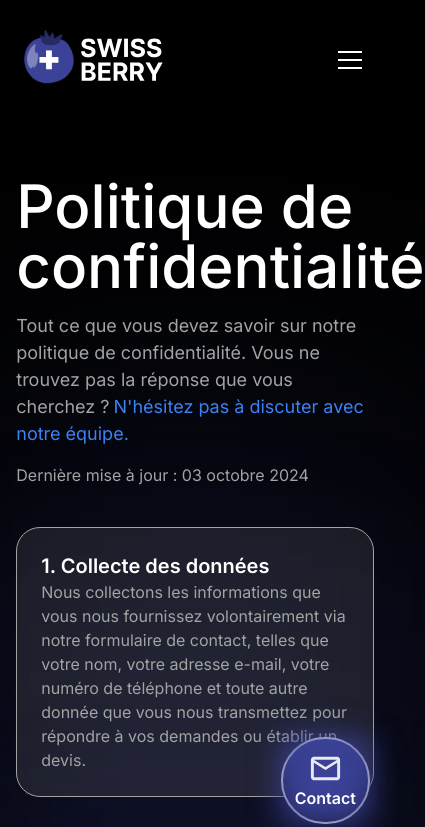
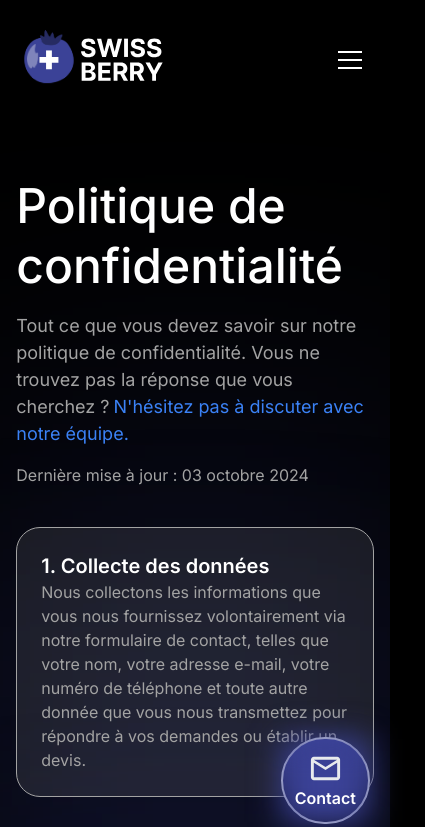
Before and after one commit to anthohn/swiss-berry, a Next.js app: page /politique-de-confidentialite in a window 390 px wide. Shown: the top 827 px of the page, 425 px wide, since content can reach past the window. Built offline with nearby package versions, Linux system fonts and the light colour scheme.

Commit message:
fix title 2

```diff
--- /dev/null
+++ b/app/components/Title2.tsx
@@ -0,0 +1,11 @@
+interface ButtonProps {
+  children: string;
+}
+
+export default function Title2({ children }: ButtonProps) {
+  return (
+        <h2 className='text-5xl lg:text-6xl font-medium leading-tight'>
+          {children}
+        </h2>
+    )
+}
--- a/app/faq/page.tsx
+++ b/app/faq/page.tsx
@@ -3,6 +3,7 @@ import { faq } from '@/lib/data';
 import Image from 'next/image';
 import { motion } from "framer-motion";
 import Link from 'next/link';
+import Title2 from '../components/Title2';
 
 export default function Faq() {
     return (
@@ -18,7 +19,7 @@ export default function Faq() {
             className="flex flex-col space-y-20 my-44 w-11/12 xl:w-9/12 mx-auto"
         >
             <div className='flex flex-col space-y-4'>
-                <h1 className='text-6xl font-medium'>FAQ</h1>
+                <Title2>FAQ</Title2>
                 <p className='text-neutral-400 text-[18px]'>
                     Tout ce que vous devez savoir sur nous. Vous ne trouvez pas la réponse que vous cherchez ?
                     <Link href="/contact" className="text-blue-500 hover:underline ml-1 trnasition transition-opacity">N&apos;hésitez pas à discuter avec notre équipe.</Link>
--- a/app/layout.tsx
+++ b/app/layout.tsx
@@ -46,7 +46,7 @@ export default function RootLayout({
 }>) {
   return (
     <html lang="fr" className={inter.className}>
-      <body>
+      <body suppressHydrationWarning={true}>
         <Header />
         <div className="max-w-screen-2xl mx-auto">
           {children}
--- a/app/politique-de-confidentialite/page.tsx
+++ b/app/politique-de-confidentialite/page.tsx
@@ -2,9 +2,10 @@
 import { privacyPolicy } from '@/lib/data';
 import { motion } from "framer-motion";
 import Link from 'next/link';
+import Title2 from '../components/Title2';
 
 export default function PrivacyPolicy() {
-    const lastUpdate = "03 octobre 2024"; // Exemple de dernière mise à jour
+    const lastUpdate = "03 octobre 2024"
 
     return (
         <motion.div
@@ -17,10 +18,10 @@ export default function PrivacyPolicy() {
             }}
             viewport={{ once: true }} className="flex flex-col space-y-10 my-44 w-11/12 xl:w-9/12 mx-auto">
             <div className='flex flex-col space-y-4'>
-                <h1 className='text-6xl font-medium'>Politique de confidentialité</h1>
+                <Title2>Politique de confidentialité</Title2>
                 <p className='text-neutral-400 text-[18px]'>
                     Tout ce que vous devez savoir sur notre politique de confidentialité. Vous ne trouvez pas la réponse que vous cherchez ?
-                    <Link href="/contact" className="text-blue-500 hover:underline ml-1 transition transition-opacity">N&apos;hésitez pas à discuter avec notre équipe.</Link>
+                    <Link href="/contact" className="text-blue-500 hover:underline ml-1">N&apos;hésitez pas à discuter avec notre équipe.</Link>
                 </p>
                 <p className='text-neutral-400'>Dernière mise à jour : {lastUpdate}</p>
             </div>
```
